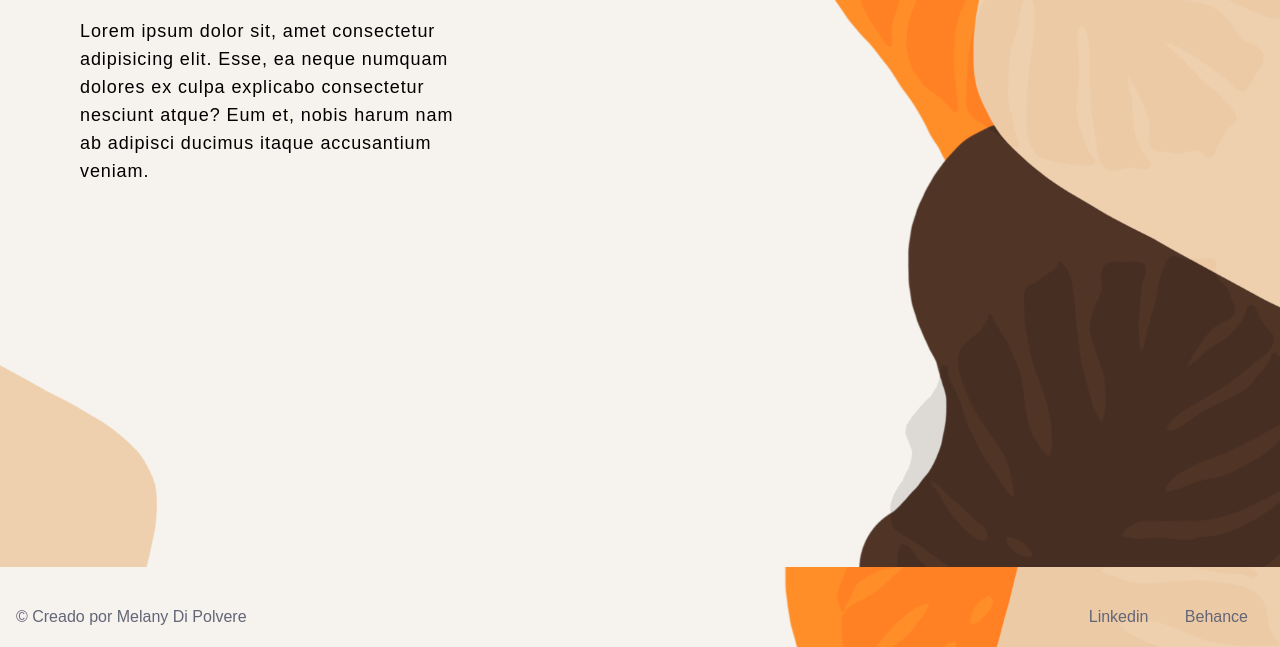
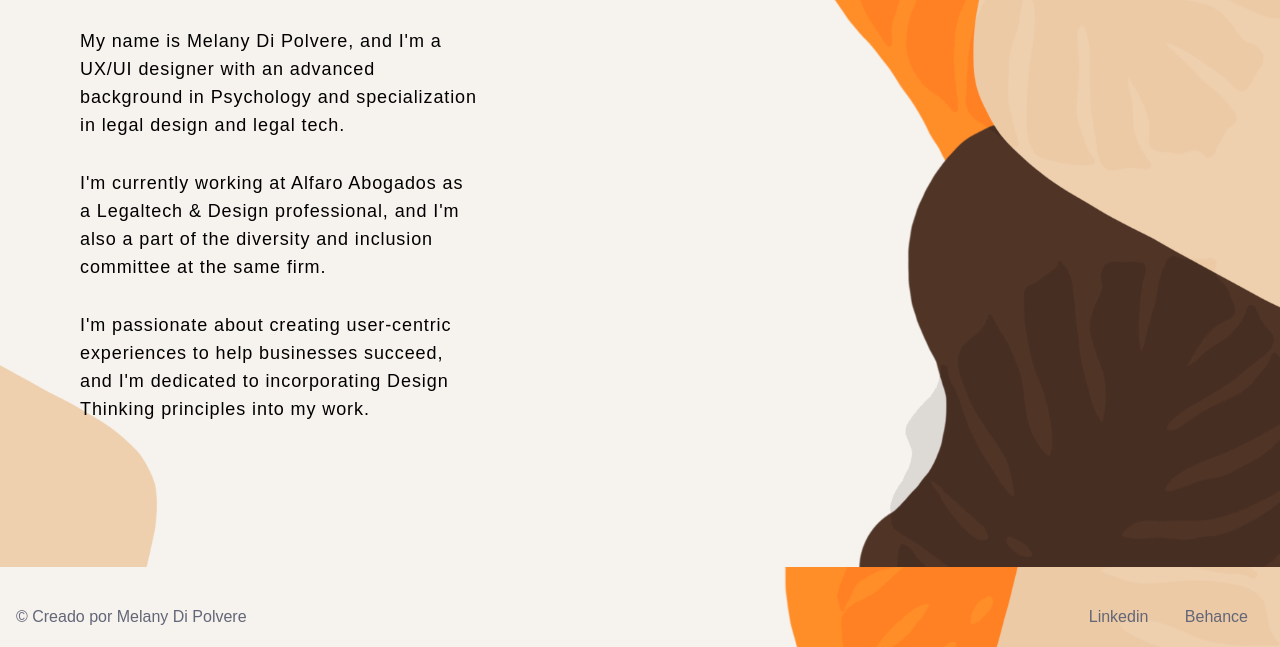
Before and after one commit to melanydipolvere/Melany-Portfolio, a plain HTML site: page index.html in a window 1280 px wide. Shown: the part 153-800 px from the top of the page. Drawn offline with Linux system fonts and the light colour scheme.

Commit message:
Cambio margin top para parrafo

```diff
--- a/css/estilo.css
+++ b/css/estilo.css
@@ -117,7 +117,7 @@ h2 {
     text-align: left;
     letter-spacing: 0.05em;
     text-transform: none;
-    margin-top: 0;
+    margin-top: 30px;
     margin-bottom: 10px;
 }
 
--- a/index.html
+++ b/index.html
@@ -34,9 +34,14 @@
 
 
         <h1 class="header__titulo">Hey there!</h1>
-        <p class="paragraph">Lorem ipsum dolor sit, amet consectetur adipisicing elit. Esse, ea neque numquam dolores ex
-            culpa explicabo consectetur nesciunt atque? Eum et, nobis harum nam ab adipisci ducimus itaque accusantium
-            veniam.</p>
+        <p class="paragraph">My name is Melany Di Polvere, and I'm a UX/UI designer with an advanced background in
+            Psychology and specialization in legal design and legal tech. </p>
+        <p class="paragraph">
+            I'm currently working at Alfaro Abogados as a Legaltech & Design professional, and I'm also a part of the
+            diversity and inclusion committee at the same firm. </p>
+        <p class="paragraph">
+            I'm passionate about creating user-centric experiences to help businesses succeed, and I'm dedicated to
+            incorporating Design Thinking principles into my work. </p>
 
     </header>
     <footer class="fixed-bottom">
```
